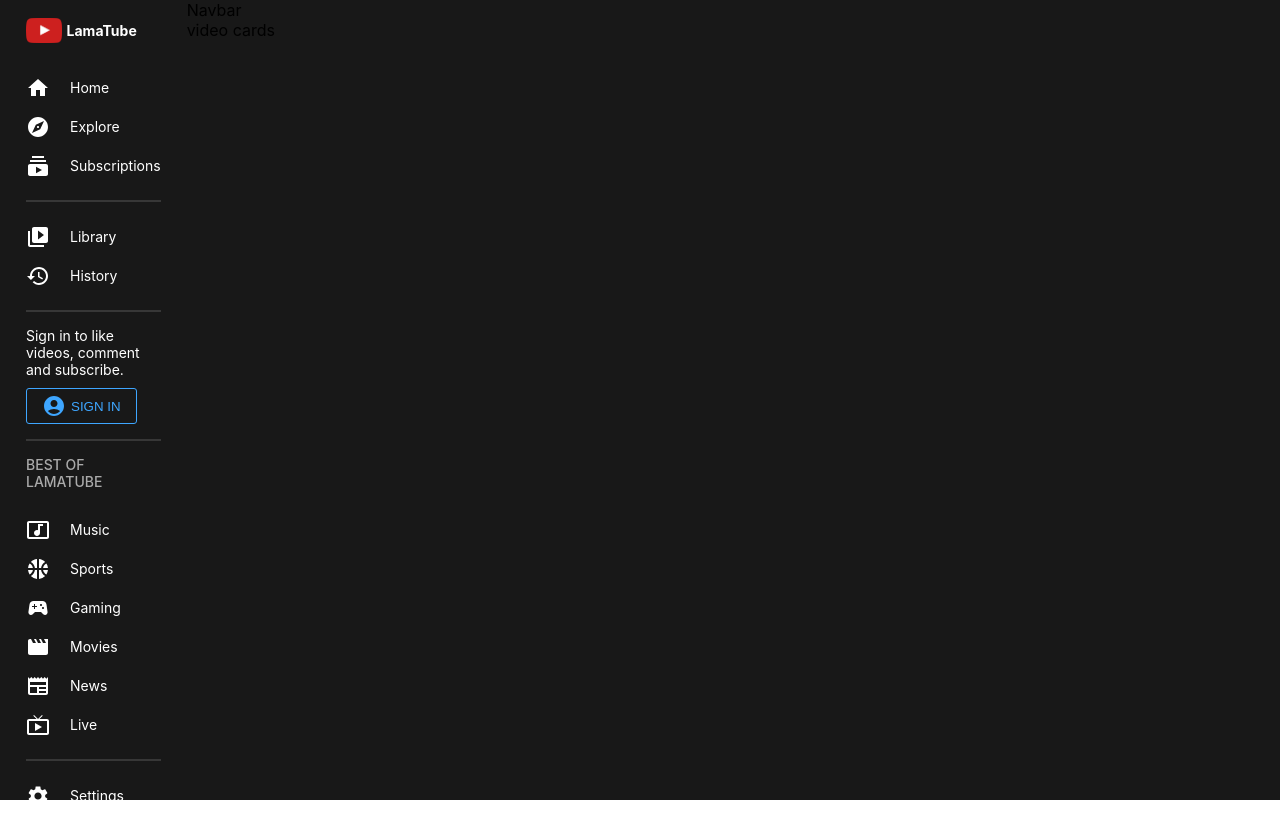
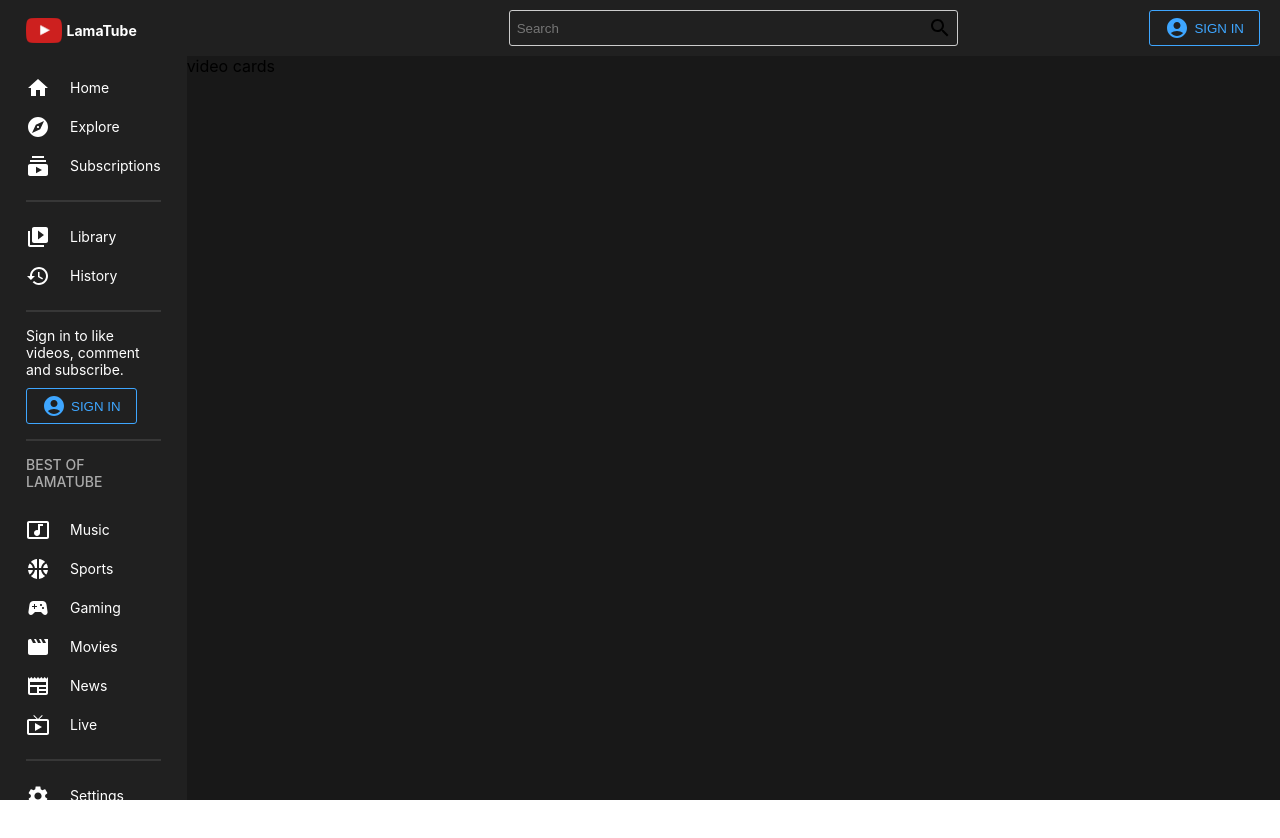
Before and after one commit to ZimmerF0/video_app, a React (Create React App) app: page / in a window 1280 px wide. Shown: the top 838 px of the page. Built offline with nearby package versions, Linux system fonts and the light colour scheme.

Commit message:
Navbar design

```diff
--- a/src/components/Menu.jsx
+++ b/src/components/Menu.jsx
@@ -20,7 +20,7 @@
 
 const Container = styled.div`
   flex: 1;
-  background-color: ${({ theme }) => theme.bg};
+  background-color: ${({ theme }) => theme.bgLighter};
   height: 100vh;
   color: ${({ theme }) => theme.text};
   font-size: 14px;
--- a/src/components/Navbar.jsx
+++ b/src/components/Navbar.jsx
@@ -1,7 +1,69 @@
 import React from "react";
+import styled from "styled-components";
+import AccountCircleIcon from "@mui/icons-material/AccountCircle";
+import SearchOutlinedIcon from "@mui/icons-material/SearchOutlined";
+
+const Container = styled.div`
+  position: sticky;
+  top: 0;
+  background-color: ${({ theme }) => theme.bgLighter};
+  height: 56px;
+`;
+
+const Wrapper = styled.div`
+  display: flex;
+  align-items: center;
+  height: 100%;
+  padding: 0 20px;
+  justify-content: flex-end;
+  position: relative;
+`;
+
+const Search = styled.div`
+  width: 40%;
+  position: absolute;
+  left: 0;
+  right: 0;
+  margin: auto;
+  display: flex;
+  align-items: center;
+  justify-content: space-between;
+  padding: 5px;
+  border: 1px solid #ccc;
+  border-radius: 3px;
+`;
+const Input = styled.input`
+  border: none;
+  background-color: transparent;
+`;
+const Button = styled.button`
+  padding: 5px 15px;
+  background-color: transparent;
+  border: 1px solid #3ea6ff;
+  color: #3ea6ff;
+  border-radius: 3px;
+  font-weight: 500;
+  cursor: pointer;
+  display: flex;
+  align-items: center;
+  gap: 5px;
+`;
 
 const Navbar = () => {
-  return <div>Navbar</div>;
+  return (
+    <Container>
+      <Wrapper>
+        <Search>
+          <Input placeholder="Search" />
+          <SearchOutlinedIcon />
+        </Search>
+        <Button>
+          <AccountCircleIcon />
+          SIGN IN
+        </Button>
+      </Wrapper>
+    </Container>
+  );
 };
 
 export default Navbar;
```
